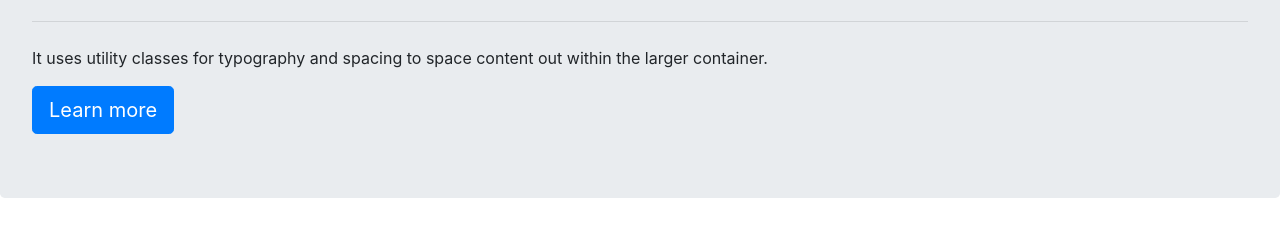
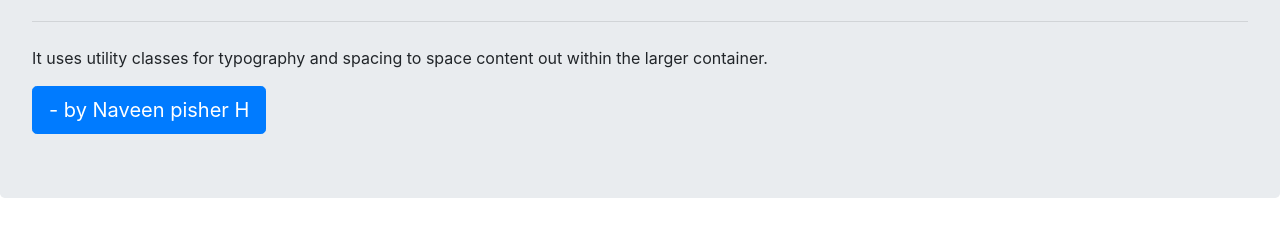
Before and after one commit to Naveenpisher/node-ecp-session, a website: page public/index.html in a window 1280 px wide. Shown: the part 172-408 px from the top of the page. Drawn offline with nearby package versions, Linux system fonts and the light colour scheme.

Commit message:
text changes

```diff
--- a/public/index.html
+++ b/public/index.html
@@ -12,7 +12,7 @@
         <p class="lead">This is a simple hero unit, a simple jumbotron-style component for calling extra attention to featured content or information.</p>
         <hr class="my-4">
         <p>It uses utility classes for typography and spacing to space content out within the larger container.</p>
-        <a class="btn btn-primary btn-lg" href="#" role="button">Learn more</a>
+        <a class="btn btn-primary btn-lg" href="#" role="button">- by Naveen pisher H</a>
       </div>
 </body>
 </html>
```
